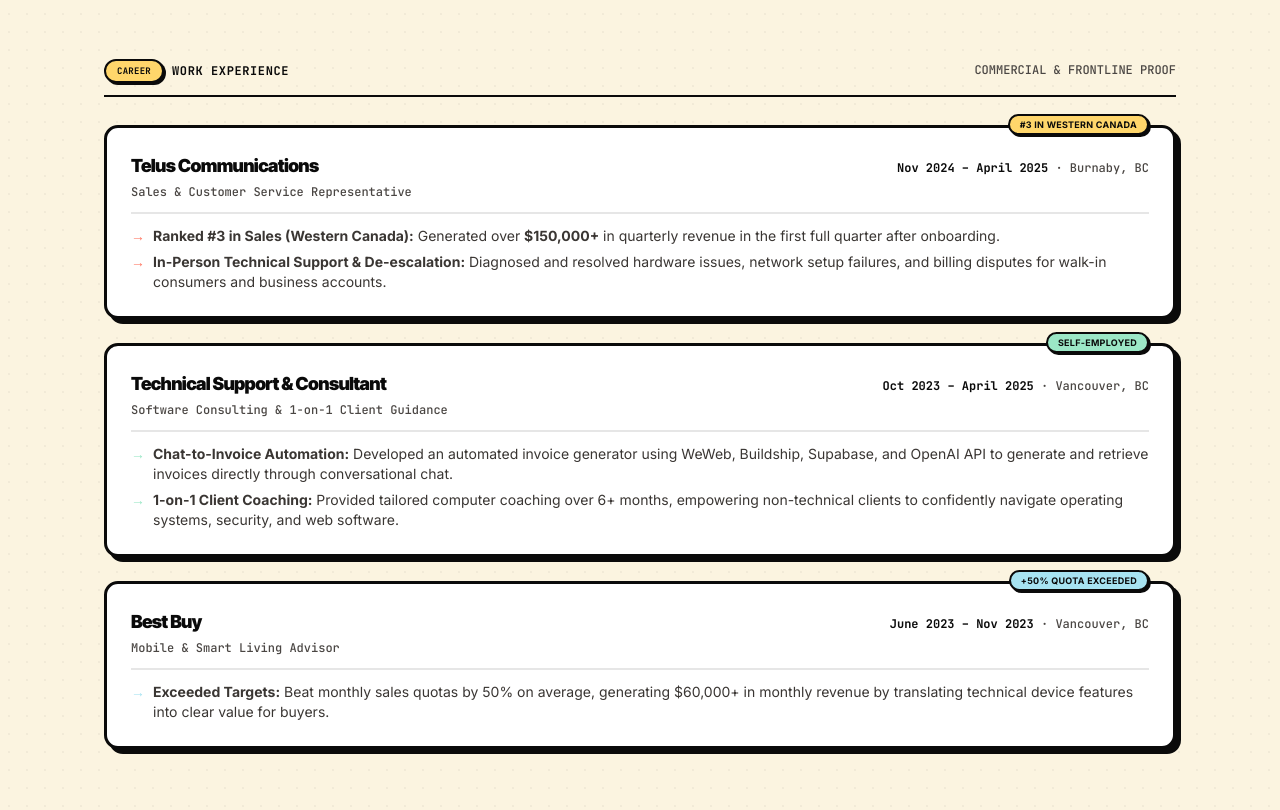
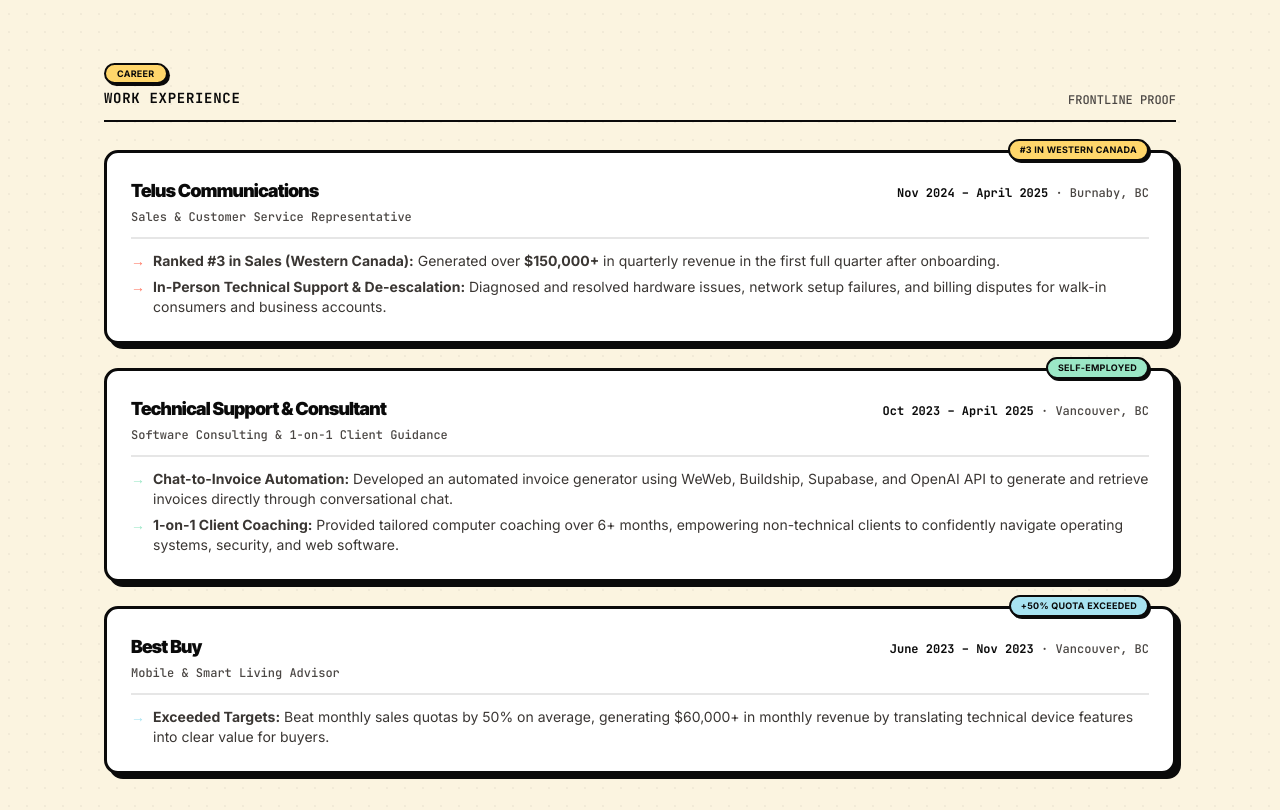
Before and after one commit to labuilds/labuilds.github.io, a plain HTML site: page index.html in a window 1280 px wide. Shown: the part 1939-2749 px from the top of the page. Drawn offline with nearby package versions, Linux system fonts and the light colour scheme.

Commit message:
fix(mobile): optimize navbar pill spacing and split CAREER / WORK EXPERIENCE into stacked layout

```diff
--- a/index.html
+++ b/index.html
@@ -141,7 +141,7 @@
 
   <!-- FLOATING NAVBAR (ROUNDED PILL LIKE TANO) -->
   <header class="sticky top-3 sm:top-4 z-50 px-3 sm:px-6 max-w-6xl mx-auto w-full mb-6 sm:mb-12">
-    <nav class="bg-[#FFFFFF] border-[3px] border-[#0A0A0A] rounded-full px-4 sm:px-8 py-2 sm:py-3 flex items-center justify-between shadow-[4px_4px_0px_#0A0A0A] sm:shadow-[5px_5px_0px_#0A0A0A]">
+    <nav class="bg-[#FFFFFF] border-[3px] border-[#0A0A0A] rounded-full pl-5 sm:pl-8 pr-6 sm:pr-8 py-2 sm:py-3 flex items-center justify-between shadow-[4px_4px_0px_#0A0A0A] sm:shadow-[5px_5px_0px_#0A0A0A]">
 
       <!-- LOGO / IDENTITY (JUST LABUILDS) -->
       <a href="/" class="font-heading font-black text-xl sm:text-2xl tracking-tight text-[#0A0A0A] hover:opacity-80 transition-opacity shrink-0">
@@ -159,7 +159,7 @@
         <a href="#stack" class="hidden sm:inline-flex brutal-btn bg-[#A7E3F1] border-2 border-[#0A0A0A] rounded-[10px] px-3.5 py-1.5 text-xs font-heading font-bold shadow-brutal-sm">
           Skills
         </a>
-        <a href="#contact" class="brutal-btn bg-[#FF7A66] hover:bg-[#ff6852] text-[#0A0A0A] border-2 border-[#0A0A0A] rounded-[10px] px-3.5 sm:px-4 py-1.5 text-xs sm:text-sm font-heading font-black tracking-tight flex items-center gap-1.5 shadow-brutal-sm whitespace-nowrap shrink-0">
+        <a href="#contact" class="brutal-btn bg-[#FF7A66] hover:bg-[#ff6852] text-[#0A0A0A] border-2 border-[#0A0A0A] rounded-[10px] px-3 sm:px-4 py-1.5 text-xs sm:text-sm font-heading font-black tracking-tight flex items-center gap-1.5 shadow-brutal-sm whitespace-nowrap shrink-0">
           <span>Get in touch</span>
           <span class="font-mono text-xs">↓</span>
         </a>
@@ -669,12 +669,16 @@
     <!-- PROFESSIONAL EXPERIENCE SECTION -->
     <section id="experience" class="scroll-mt-24 sm:scroll-mt-28 space-y-6">
 
-      <div class="flex flex-wrap items-baseline justify-between gap-2 border-b-2 border-[#0A0A0A] pb-2.5 sm:pb-3">
-        <h2 class="text-xs font-mono font-bold tracking-wider uppercase text-[#0A0A0A] flex flex-wrap items-center gap-2">
-          <span class="pill-badge bg-[#FFD66B] text-[9px] py-0.5">CAREER</span>
-          <span>WORK EXPERIENCE</span>
-        </h2>
-        <span class="text-xs font-mono text-tano-sub">COMMERCIAL & FRONTLINE PROOF</span>
+      <div class="flex items-end justify-between gap-2 border-b-2 border-[#0A0A0A] pb-2.5 sm:pb-3">
+        <div class="space-y-1">
+          <div>
+            <span class="pill-badge bg-[#FFD66B] text-[9px] py-0.5">CAREER</span>
+          </div>
+          <h2 class="text-xs sm:text-sm font-mono font-bold tracking-wider uppercase text-[#0A0A0A]">
+            WORK EXPERIENCE
+          </h2>
+        </div>
+        <span class="text-xs font-mono text-tano-sub">FRONTLINE PROOF</span>
       </div>
 
       <div class="space-y-5 sm:space-y-6 pt-1">
```
